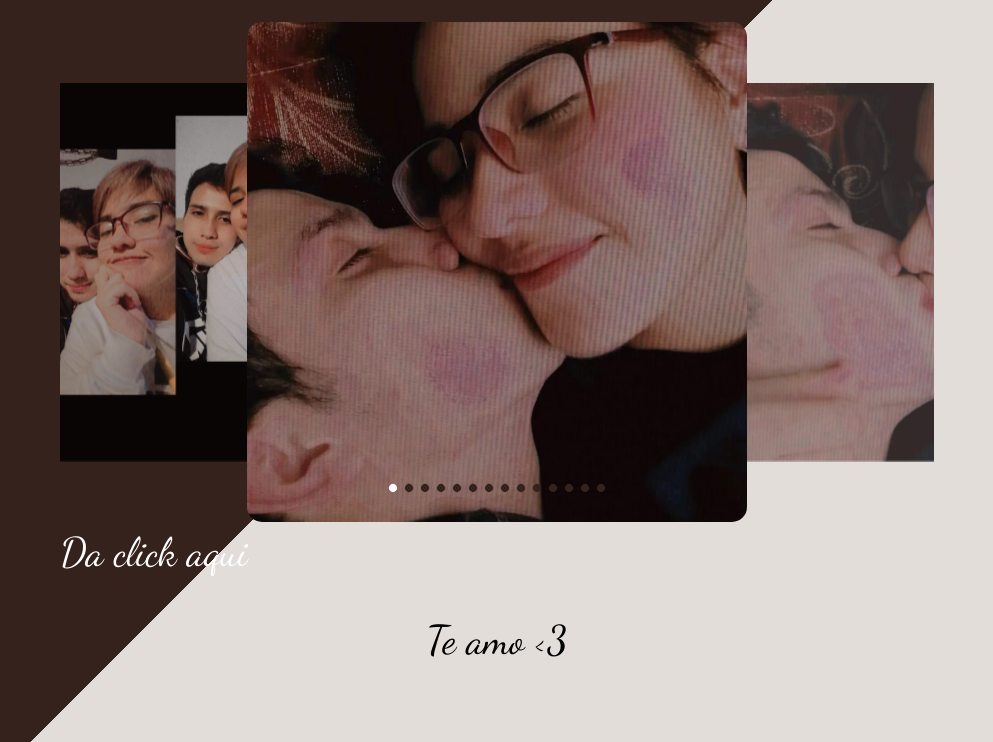
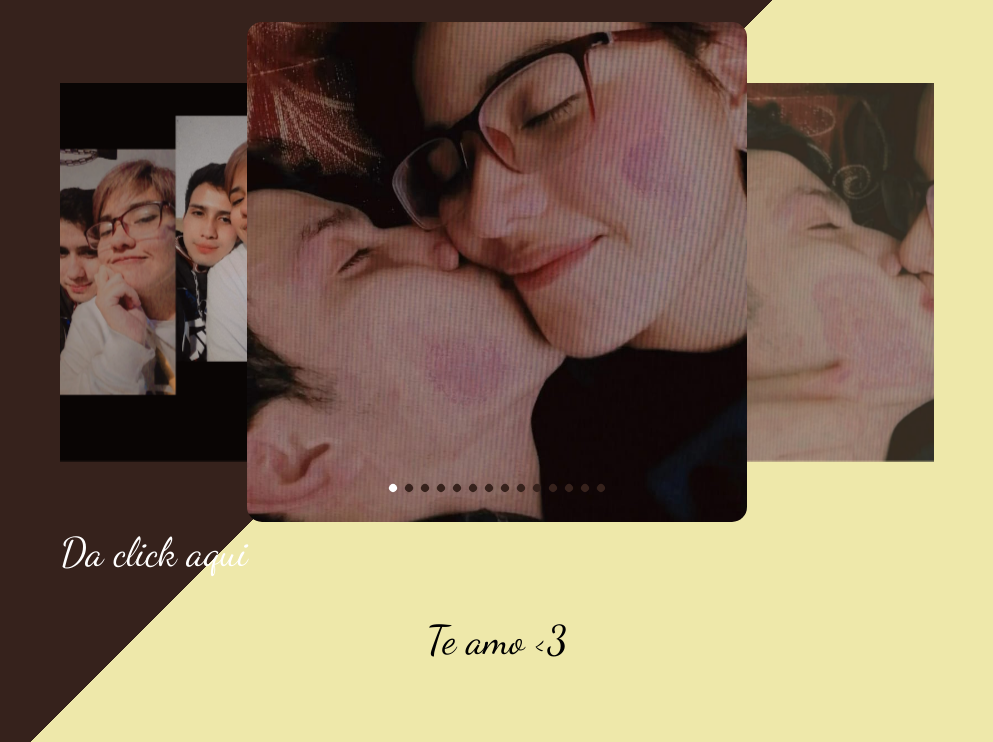
Before and after one commit to SnowYerry/page-gera-mati, a plain HTML site: page index.html in a window 1280 px wide. Shown: the part 190-932 px from the top of the page, without its empty margins (143-1136 px from the left). Drawn offline with nearby package versions, Linux system fonts and the light colour scheme.

Commit message:
Update estilos.css

```diff
--- a/css/estilos.css
+++ b/css/estilos.css
@@ -6,7 +6,7 @@
 
 body {
     min-height: 100vh;
-    background-image: linear-gradient(-45deg, #e3ddd9 50%, #36221c 50%);
+    background-image: linear-gradient(-45deg, #EEE8AA 50%, #36221c 50%);
     font-family: 'Raleway', sans-serif;
 }
 
```
